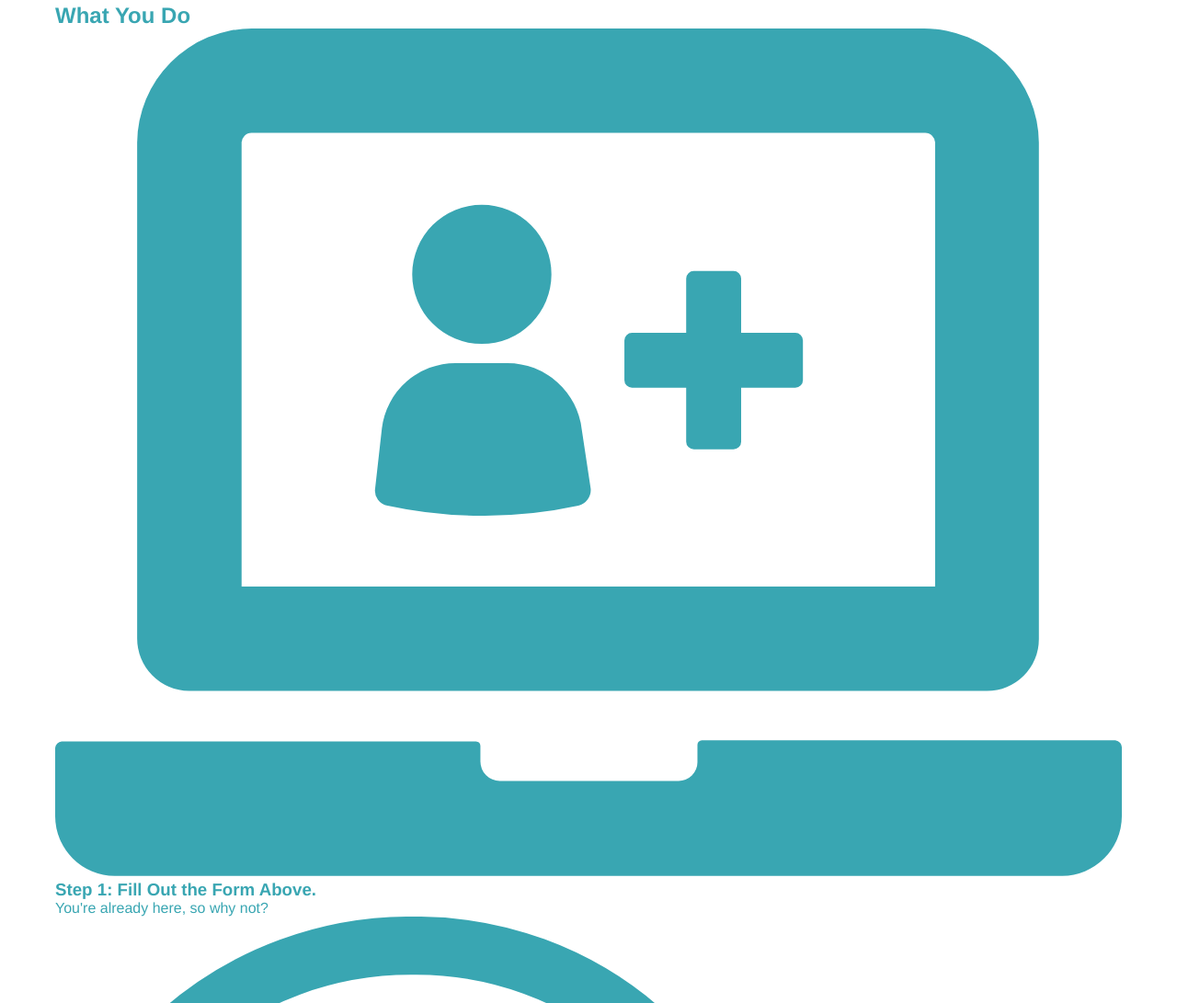
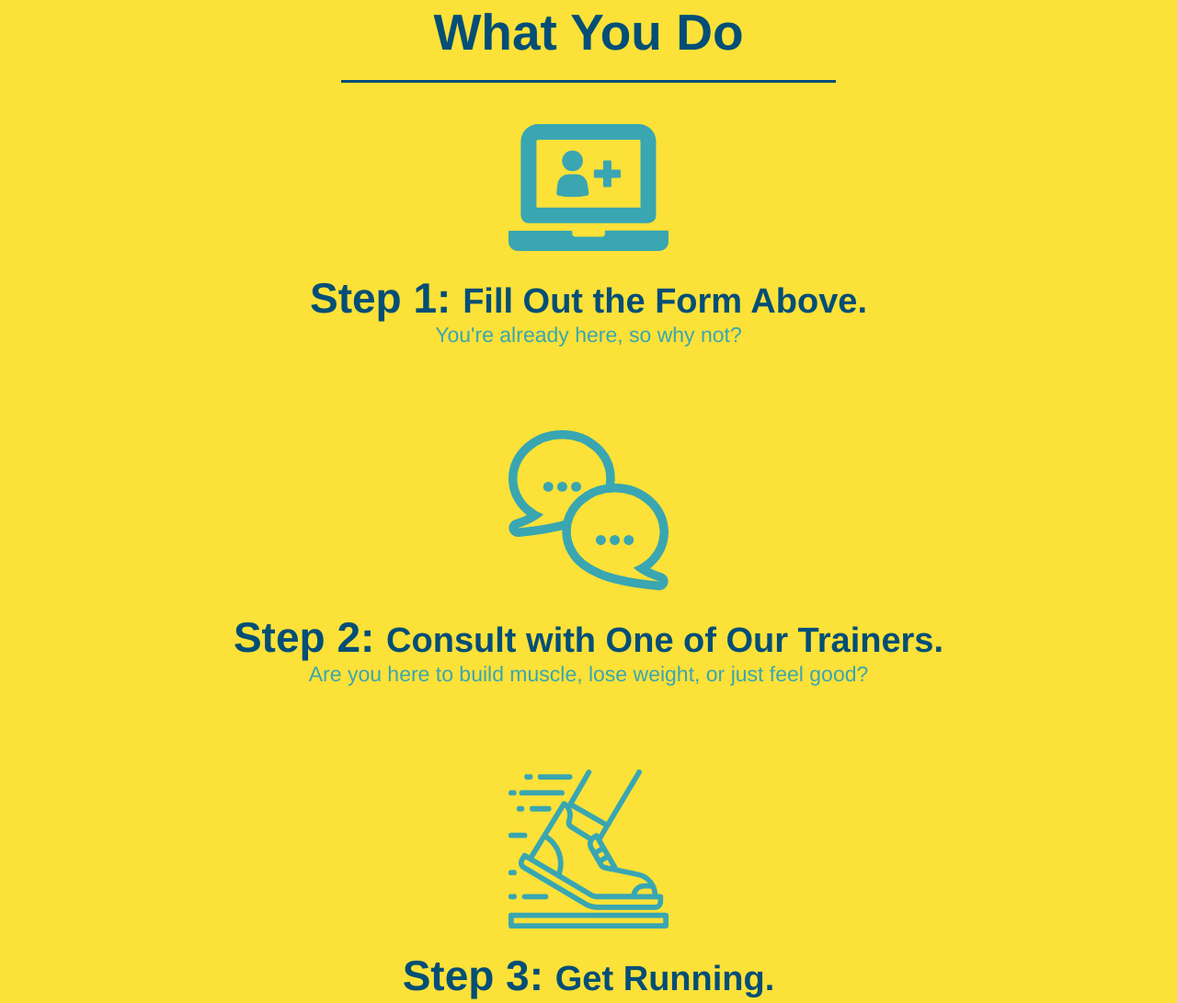
Before and after one commit to Tdodson25/run-buddy, a plain HTML site: page index.html in a window 1280 px wide. Shown: the part 1117-2208 px from the top of the page at 92% size. Drawn offline with Linux system fonts and the light colour scheme.

Commit message:
style what you do section

```diff
--- a/assets/css/style.css
+++ b/assets/css/style.css
@@ -118,16 +118,6 @@ section {
       text-align: center;
   }
 
-  .intro h2 {
-    display: inline-block;
-    font-size: 55px;
-    color: #024e76;
-    margin-bottom: 35px;
-    padding: 0 100px 20px 100px;
-    border-bottom: 3px solid;
-    border-color: #fce138;
-  }
-
   .intro p {
     margin: 0 auto;
     line-height: 1.7;
@@ -135,3 +125,49 @@ section {
     width: 80%;
     font-size: 20px;
   }
+
+  .steps {
+    text-align: center;
+    background: #fce138;
+  }
+
+  .section-title {
+    font-size: 55px;
+    color: #024e76;
+    margin-bottom: 35px;
+    padding: 0 100px 20px 100px;
+    display: inline-block;
+    border-bottom: 3px solid;
+  }
+
+  .primary-border {
+    border-color: #fce138;
+  }
+
+  .secondary-border {
+    border-color: #39a6b2;
+  }
+
+  .steps div {
+    margin-bottom: 80px;
+  }
+
+  .steps img {
+    width: 15%;
+    margin: 10px 0;
+  }
+
+  .steps h3 {
+    color: #024e76;
+    font-size: 46px;
+    margin-top: 10px;
+  }
+
+  .steps p {
+    color: #39a6b2;
+    font-size: 23px;
+  }
+
+  .steps span {
+      font-size: 38px;
+  }
--- a/index.html
+++ b/index.html
@@ -65,38 +65,38 @@
 
         <!-- "what we do section" -->
         <section id="what-we-do" class="intro">
-            <h2>What We Do</h2>
+            <h2 class="section-title primary border">What We Do</h2>
             <p>
                 butcher selfies chambray shabby chic gentrify readymade yr Echo Park XOXO Tumblr normcore Banksy direct trade Blue Bottle chillwave you probably haven't heard of them single-origin coffee Vice fanny pack fixie Odd Future Austin fingerstache pickled twee synth Wes Anderson Thundercats viral bitters flannel meggings narwhal Marfa Schlitz sustainable Intelligentsia umami deep v craf
             </p>
         </section>
 
         <!-- "what you do" -->
-        <section id="what-you-do">
-            <h2>What You Do</h2>
+        <section id="what-you-do" class="steps">
+            <h2 class="section-title secondary border">What You Do</h2>
 
             <div>
                 <!-- insert this img element -->
                 <img src="./assets/images/step-1.svg" alt="" />
-                <h3>Step 1: Fill Out the Form Above.</h3>
+                <h3>Step 1: <span>Fill Out the Form Above.</span></h3>
                 <p>You're already here, so why not?</p>
             </div>
 
             <div>
                 <img src="./assets/images/step-2.svg" alt="" />
-                <h3>Step 2: Consult with One of Our Trainers.</h3>
+                <h3>Step 2: <span>Consult with One of Our Trainers.</span></h3>
                 <p>Are you here to build muscle, lose weight, or just feel good?</p>
             </div>
 
             <div>
                 <img src="./assets/images/step-3.svg" alt="" />
-                <h3>Step 3: Get Running.</h3>
+                <h3>Step 3: <span>Get Running.</span></h3>
                 <p>Hit the ground running (literally) once your trainer lays out your plan.</p>
               </div>
 
             <div>
                 <img src="./assets/images/step-4.svg" alt="" />
-                <h3>Step 4: See Results.</h3>
+                <h3>Step 4: <span>See Results.</span></h3>
                 <p>Bi-weekly checkins with your trainer will keep you focused</p>
               </div>
         </section>
```
